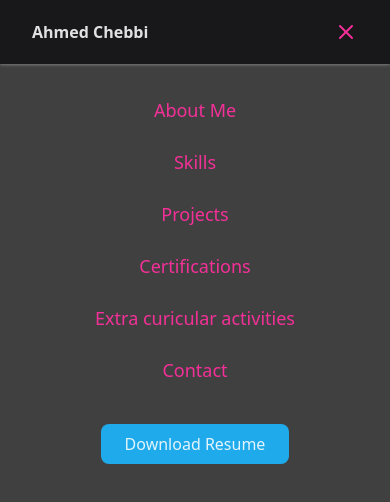
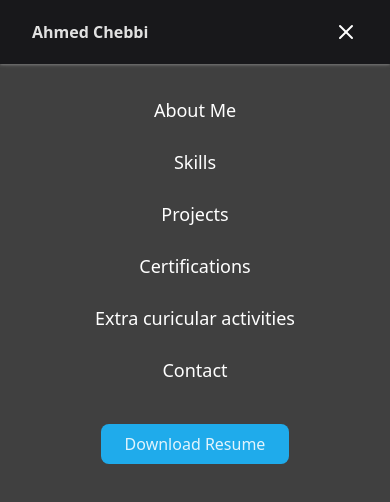
Before and after one commit to Ahmed5827/Personal-protfolio, a Next.js app: page / in a window 390 px wide. Both pictures are taken after a click on the button "Menu Toggle Button". Shown: the top 502 px of the page. Built offline with nearby package versions, Linux system fonts and the light colour scheme.

Commit message:
fixed the pink navbar on mobile display

```diff
--- a/src/app/components/Navbar.tsx
+++ b/src/app/components/Navbar.tsx
@@ -84,13 +84,13 @@ export const Navbar = () => {
   <div className='relative w-full h-full'>
     {/* Hamburger Icon */}
     <MenuIcon className={cn(
-      'absolute size-6 text-secondary transition-all duration-300',
+      'absolute size-6 text-white transition-all duration-300',
       isMenuOpen ? 'opacity-0 rotate-90' : 'opacity-100 rotate-0'
     )} />
 
     {/* Close Icon */}
     <XIcon className={cn(
-      'absolute size-6 text-secondary transition-all duration-300',
+      'absolute size-6 text-white transition-all duration-300',
       isMenuOpen ? 'opacity-100 rotate-0' : 'opacity-0 -rotate-90'
     )} />
   </div>
@@ -111,7 +111,7 @@ export const Navbar = () => {
                   href={link.path}
                   className={cn(
                     'text-lg block',
-                    pathname === link.path ? 'text-gray-400' : 'text-secondary'
+                    pathname === link.path ? 'text-gray-400' : 'text-white'
                   )}
                   onClick={() => setIsMenuOpen(false)}
                 >
```
